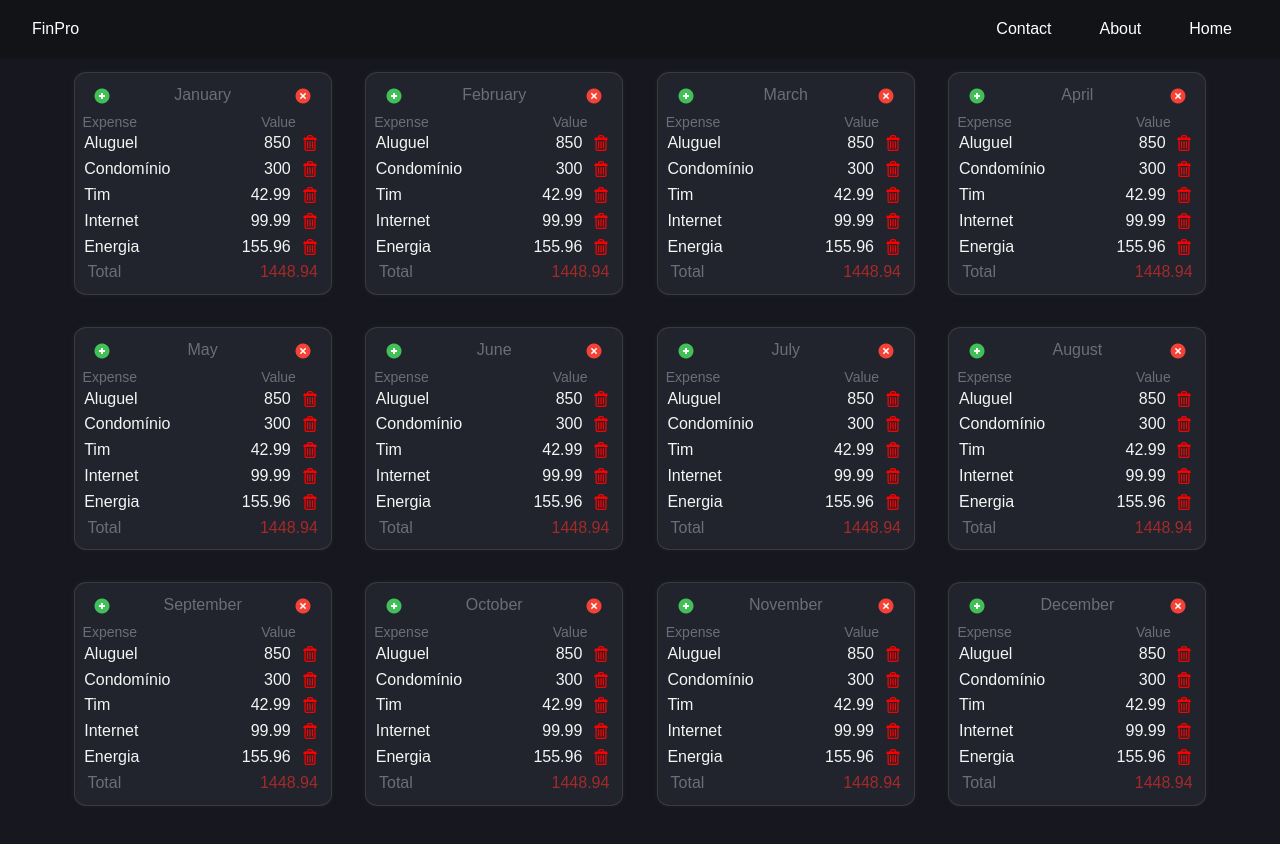
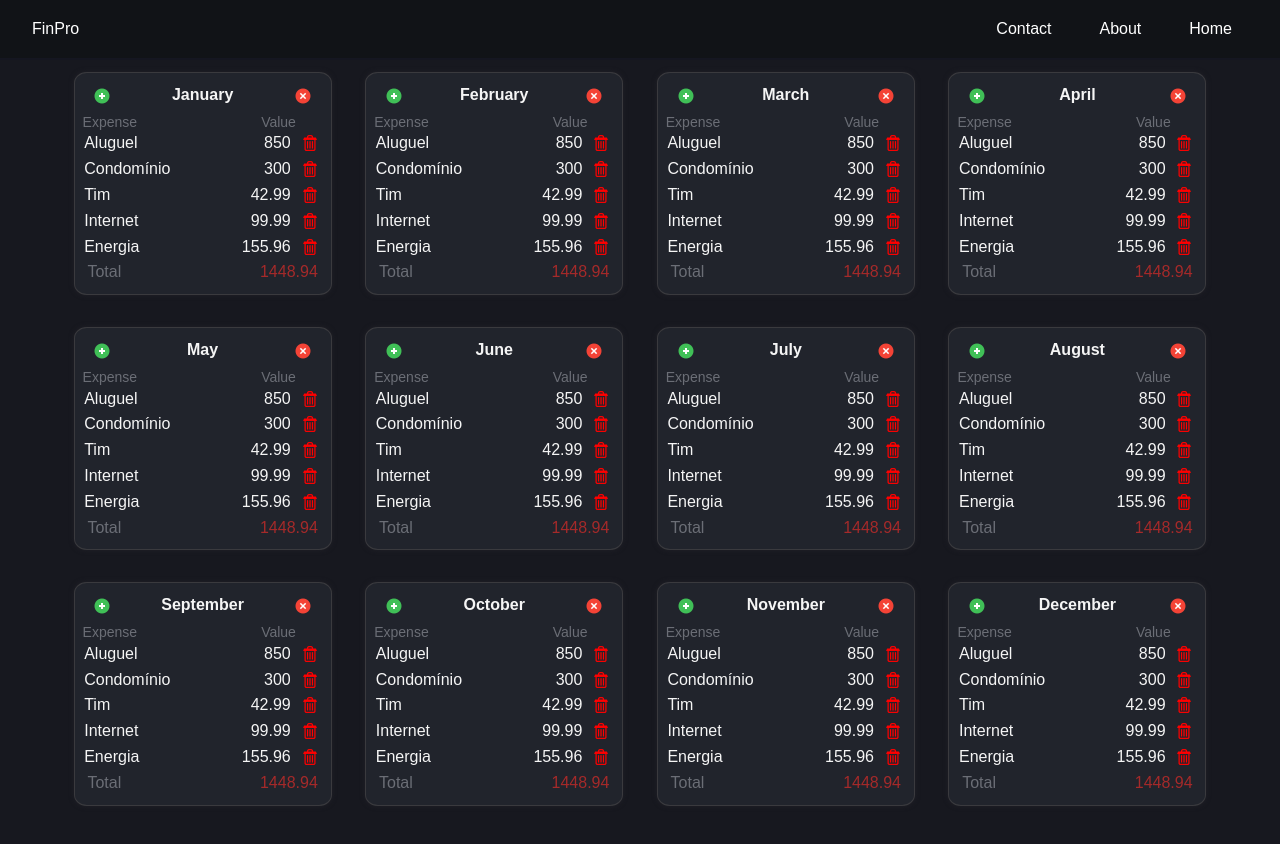
Before and after one commit to BrunoSTB/FinPro, an Angular app: page / in a window 1280 px wide. Shown: the top 844 px of the page. Built offline with nearby package versions, Linux system fonts and the light colour scheme.

Commit message:
css card header

```diff
--- a/src/app/expenses-card/expenses-card.component.css
+++ b/src/app/expenses-card/expenses-card.component.css
@@ -10,7 +10,6 @@
     padding: 0.5rem;
     text-align: center;
     color: whitesmoke;
-
 }
 
 .card-header, .card-footer {
@@ -19,6 +18,11 @@
     display: flex;
     text-align: center;
     justify-content: space-between;
+}
+
+.month-name {
+    color: whitesmoke;
+    font-weight: bold;
 }
 
 .body-header {
--- a/src/app/expenses-card/expenses-card.component.html
+++ b/src/app/expenses-card/expenses-card.component.html
@@ -1,7 +1,7 @@
 <div class="card">
     <div class="card-header">
         <button class="card-button" (click)="toggleForm()"><img src="../assets/add-button-18px.png"></button>
-        <span>{{getCurrentMonth()}}</span>
+        <span class="month-name">{{getCurrentMonth()}}</span>
         <button class="card-button" (click)="clearExpenseList()"><img src="../assets/x-button-18px.png"></button>
     </div>
 
```
